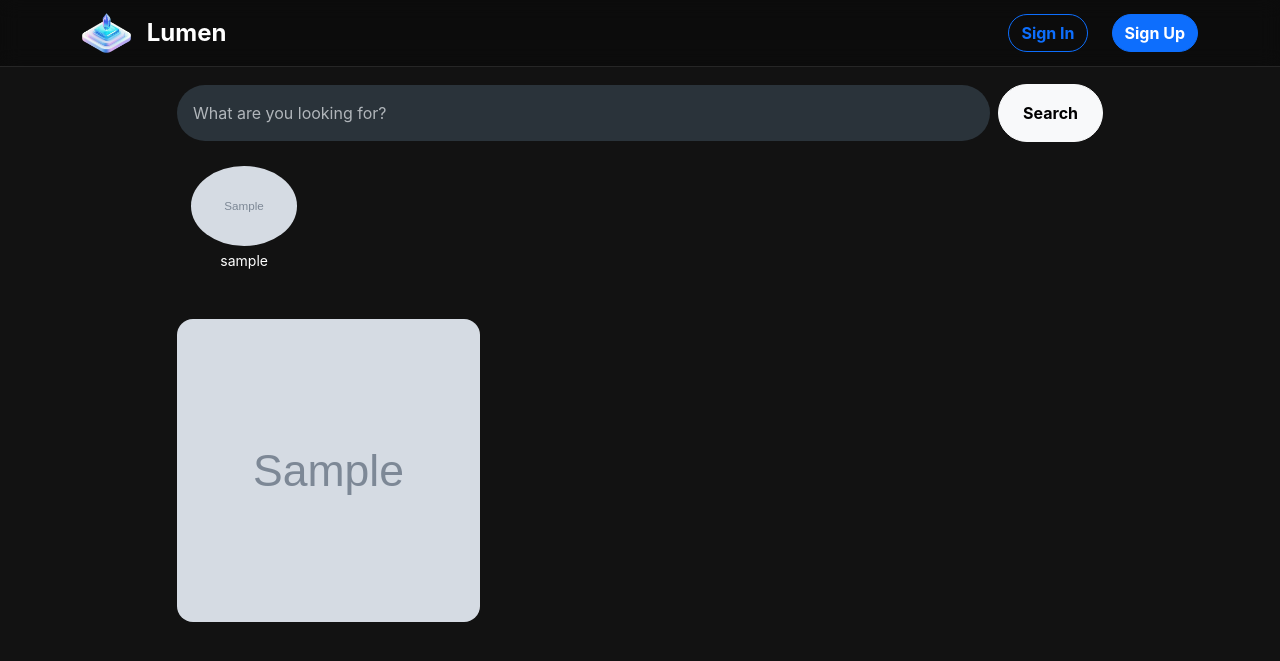
After one commit to deviantcoder/lumen, a Django app: page /explore/search/ in a window 1280 px wide. The commit adds this page. Shown: the top 661 px of the page. Run offline with Django 5.2, Linux system fonts and the light colour scheme; tables that the repository leaves empty hold one stand-in row (values such as "Sample post"); grey boxes marked "Sample" are stand-in pictures; some libraries are stand-ins or nearby versions.

Commit message:
Added basic search functionality

```diff
--- a/apps/explore/views.py
+++ b/apps/explore/views.py
@@ -10,6 +10,7 @@ def explore(request):
     posts = (
         Post.objects.all()
         .select_related('author', 'author__profile')
+        .prefetch_related('media')
         .annotate(
             likes_count=Count('likes'),
             comments_count=Count('comments'),
--- /dev/null
+++ b/apps/search/templates/search/partials/search_form.html
@@ -0,0 +1,5 @@
+<form method="GET" action="{% url 'search:search' %}" class="d-flex align-items-center gap-2">
+    <input class="form-control p-3 rounded-pill border-0 bg-cold-grey"
+    name="query" type="text" value="{% if search_query %}{{search_query}}{% endif %}" placeholder="What are you looking for?">
+    <button type="submit" class="btn btn-light rounded-pill fw-bold p-3 px-4">Search</button>
+</form>
--- /dev/null
+++ b/apps/search/templates/search/search_results.html
@@ -0,0 +1,47 @@
+{% extends '_base.html' %}
+
+{% block head_title %}
+    Search
+{% endblock head_title %}
+
+{% block content %}
+<div class="container mt-4 mb-5">
+    <div class="row justify-content-center">
+        <div class="col-lg-10">
+            <div class="mb-4">
+                {% include 'search/partials/search_form.html' %}
+            </div>
+            {% if search_query %}
+                <h2 class="fw-bold mb-3 text-center">Search results for <span class="text-primary">“{{ search_query }}”</span></h2>
+            {% endif %}
+            <div class="mb-5">
+                {% if profiles %}
+                    <div class="row row-cols-2 row-cols-sm-3 row-cols-md-4 row-cols-lg-6 g-4">
+                        {% for profile in profiles %}
+                            <div class="col">
+                                <a href="{% url 'profiles:profile' profile.user.username %}" class="text-decoration-none text-center d-block">
+                                    <img src="{{ profile.image_or_default }}" alt="Profile picture" class="profile-img-md rounded-circle mb-1">
+                                    <div class="text-white small">{{ profile.user.username }}</div>
+                                </a>
+                            </div>
+                        {% endfor %}
+                    </div>
+                {% else %}
+                    <p class="text-muted fw-bold">No profiles found.</p>
+                {% endif %}
+            </div>
+            <div>
+                {% if posts %}
+                    <div class="posts-grid" id="posts">
+                        {% include 'posts/partials/posts_grid.html' %}
+                    </div>
+                {% else %}
+                    <p class="text-muted fw-bold">No posts found.</p>
+                {% endif %}
+            </div>
+        </div>
+    </div>
+</div>
+
+{% include 'feed/includes/mobile_nav.html' %}
+{% endblock content %}
--- /dev/null
+++ b/apps/search/urls.py
@@ -0,0 +1,11 @@
+from django.urls import path
+
+from . import views
+
+
+app_name = 'search'
+
+
+urlpatterns = [
+    path('', views.search, name='search'),
+]
--- a/apps/search/views.py
+++ b/apps/search/views.py
@@ -1,3 +1,44 @@
-from django.shortcuts import render
+from django.shortcuts import render, redirect
+from django.db.models import Q, Count
 
-# Create your views here.
+from apps.posts.models import Post, Tag
+from apps.profiles.models import Profile
+
+
+def search(request):
+    search_query = request.GET.get('query', '')
+
+    tags = Tag.objects.filter(name__icontains=search_query)
+
+    posts = (
+        Post.objects.filter(
+            Q(caption__icontains=search_query) |
+            Q(author__username__icontains=search_query) |
+            Q(author__full_name__icontains=search_query) |
+            Q(tags__in=tags)
+        )
+        .select_related('author', 'author__profile')
+        .prefetch_related('media')
+        .annotate(
+            likes_count=Count('likes'),
+            comments_count=Count('comments')
+        )
+        .distinct()
+    )
+
+    profiles = (
+        Profile.objects.filter(
+            Q(user__username__icontains=search_query) |
+            Q(user__full_name__icontains=search_query)
+        )
+        .select_related('user')
+        .distinct()
+    )
+
+    context = {
+        'posts': posts,
+        'search_query': search_query,
+        'profiles': profiles,
+    }
+
+    return render(request, 'search/search_results.html', context)
--- a/core/urls.py
+++ b/core/urls.py
@@ -19,6 +19,7 @@ urlpatterns = [
     path('posts/', include('apps.posts.urls')),
     path('profiles/', include('apps.profiles.urls')),
     path('explore/', include('apps.explore.urls')),
+    path('explore/search/', include('apps.search.urls')),
 
     # password reset
     path(
--- a/static/css/main.css
+++ b/static/css/main.css
@@ -232,6 +232,9 @@ body {
 .bg-frosted-ice-gradient {
     background: var(--frosted-ice-gradient) !important;
 }
+.bg-cold-grey {
+    background-color: #2a333a !important;
+}
 .dropzone {
     border: 2px dashed rgb(86, 86, 115) !important;
     border-radius: 10px;
--- a/templates/includes/navbar.html
+++ b/templates/includes/navbar.html
@@ -11,14 +11,10 @@
             <span class="navbar-toggler-icon"></span>
         </button>
         <div class="collapse navbar-collapse" id="navbarNav">
-            <form class="d-flex me-auto my-2 my-lg-0">
-                <input class="form-control me-2 rounded-5 search-input border-0" type="search" placeholder="Search..." aria-label="Search">
-                <button class="btn btn-sm btn-light rounded-5 fw-bold" type="submit">Search</button>
-            </form>
             <ul class="navbar-nav ms-auto align-items-center flex-row gap-3">
                 {% if user.is_authenticated %}
                     <li class="nav-item"><a class="nav-link nav-icon" href="/"><i class="bi bi-house"></i></a></li>
-
+                    <li class="nav-item"><a class="nav-link nav-icon" href="{% url 'explore:explore' %}"><i class="bi bi-compass"></i></a></li>
                     <li class="nav-item">
                         <a
                             href=""
@@ -30,26 +26,12 @@
                             data-bs-target="#modal"
                         ><i class="bi bi-plus-square"></i></a>
                     </li>
-
-                    <li class="nav-item"><a class="nav-link nav-icon" href="{% url 'explore:explore' %}"><i class="bi bi-compass"></i></a></li>
                     <li class="nav-item"><a class="nav-link nav-icon" href="#"><i class="bi bi-app-indicator"></i></a></li>
                     <li class="nav-item"><a class="nav-link nav-icon" href="#"><i class="bi bi-chat-heart"></i></a></li>
                     <li class="nav-item dropdown">
-                        <a class="nav-link dropdown-toggle" href="#" id="navbarDropdown" role="button" data-bs-toggle="dropdown">
+                        <a class="nav-link" href="{% url 'profiles:profile' request.user.username %}">
                             <img src="{{ user.profile.image_or_default }}" class="profile-img" alt="Profile">
                         </a>
-                        <ul class="dropdown-menu dropdown-menu-end">
-                            <li><a class="dropdown-item" href="{% url 'profiles:profile' request.user.username %}"><i class="bi bi-person me-2"></i>Profile</a></li>
-                            <li><a class="dropdown-item" href="#"><i class="bi bi-bookmark me-2"></i>Saved</a></li>
-                            <li><a class="dropdown-item" href="#"><i class="bi bi-gear me-2"></i>Settings</a></li>
-                            <li><hr class="dropdown-divider"></li>
-                            <li>
-                                <form method="POST" action="{% url 'accounts:logout' %}">
-                                    {% csrf_token %}
-                                    <button class="dropdown-item text-danger"><i class="bi bi-box-arrow-right me-2"></i>Logout</button>
-                                </form>
-                            </li>
-                        </ul>
                     </li>
                 {% else %}
                     <li class="nav-item me-2">
```
Also changed, not shown: apps/explore/templates/explore/explore.html (+5 -4 lines), apps/feed/views.py (+19 -34 lines), apps/posts/templates/posts/includes/post_controls.html (+3 -5 lines), apps/posts/templates/posts/partials/like_button.html (+8 -1 lines), apps/posts/templates/posts/partials/save_button.html (+8 -1 lines).
